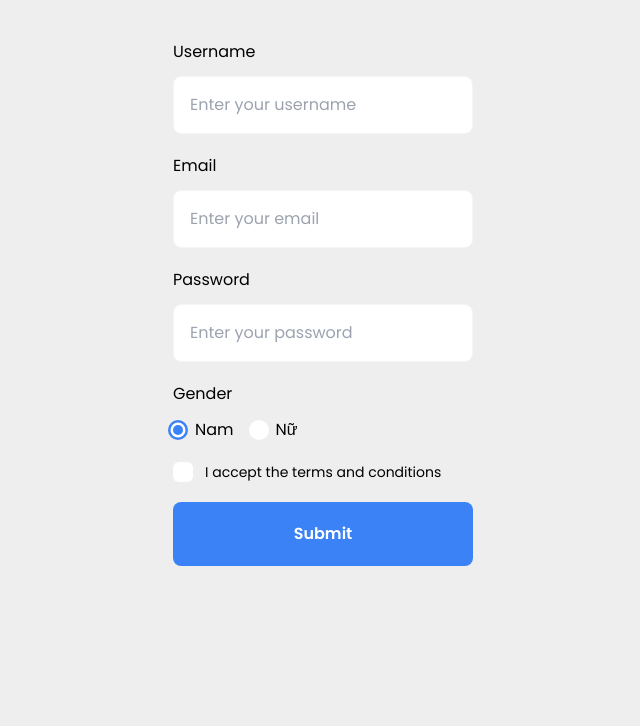
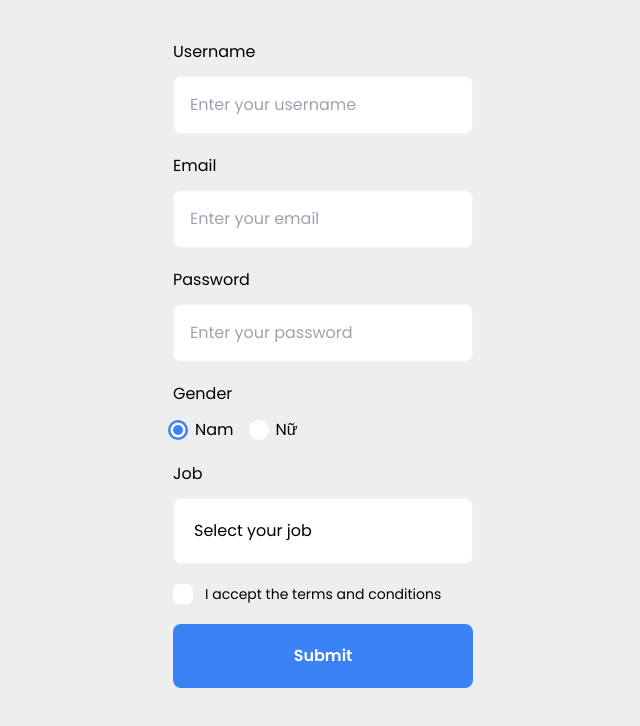
Before and after one commit to minhdanghorus/react-register-form, a React (Vite) app: page / in a window 1280 px wide. Shown: the top 726 px of the page, without its empty margins (317-957 px from the left). Built offline with nearby package versions, Linux system fonts and the light colour scheme.

Commit message:
b165: Thực hành Register Form với Formik - Custom Dropdown

```diff
--- /dev/null
+++ b/src/components/dropdown/DropdownFomik.jsx
@@ -0,0 +1,68 @@
+import React, { useEffect } from "react";
+import useClickOutSide from "../../hooks/useClickOutSide";
+import { useField } from "formik";
+
+const DropdownFomik = ({
+  labelText,
+  setValue,
+  name,
+  data,
+  dropdownLabel = "Select your job",
+  ...props
+}) => {
+  const { show, setShow, nodeRef } = useClickOutSide();
+  const [field, meta] = useField(props);
+  //   console.log(jobValue);
+
+  const handleClickDropdownItem = (e) => {
+    setValue(name, e.target.dataset.value);
+    setLabel(e.target.textContent);
+    setShow(false);
+  };
+
+  const [label, setLabel] = React.useState(dropdownLabel);
+  //   useEffect(() => {
+  //     if (jobValue === "") setLabel(dropdownLabel);
+  //   }, [jobValue]);
+  return (
+    <div className="flex flex-col gap-3 mb-5">
+      <label htmlFor={props.id} className=" cursor-pointer">
+        {labelText}
+      </label>
+      <div className=" relative" ref={nodeRef}>
+        <div
+          className="p-5 rounded-lg border border-gray-100 bg-white flex items-center justify-between cursor-pointer"
+          onClick={() => setShow(!show)}
+        >
+          <span>{label}</span>
+        </div>
+        <div
+          className={`absolute top-full left-0 w-full rounded-lg bg-white ${
+            show ? "" : "opacity-0 invisible"
+          }`}
+        >
+          {data &&
+            data.length > 0 &&
+            data.map((item, index) => (
+              <div
+                key={item.id}
+                className={`p-5 cursor-pointer hover:bg-gray-100 ${
+                  index === 0
+                    ? "rounded-t-lg"
+                    : index === data.length - 1
+                    ? "rounded-b-lg"
+                    : ""
+                }`}
+                onClick={handleClickDropdownItem}
+                data-value={item.name}
+              >
+                {item.text}
+              </div>
+            ))}
+        </div>
+      </div>
+    </div>
+  );
+};
+
+export default DropdownFomik;
--- a/src/components/form/RegisterFormik.jsx
+++ b/src/components/form/RegisterFormik.jsx
@@ -4,6 +4,25 @@ import { Formik } from "formik";
 import * as yup from "yup";
 import RadioFomik from "../radio/RadioFomik";
 import CheckboxFomik from "../checkbox/CheckboxFomik";
+import DropdownFomik from "../dropdown/DropdownFomik";
+
+const dropdownData = [
+  {
+    id: 1,
+    name: "teacher",
+    text: "Teacher",
+  },
+  {
+    id: 2,
+    name: "student",
+    text: "Student",
+  },
+  {
+    id: 3,
+    name: "doctor",
+    text: "Doctor",
+  },
+];
 
 const validationSchema = yup
   .object({
@@ -42,6 +61,7 @@ const validationSchema = yup
   .required();
 
 const RegisterFormik = () => {
+  const setValue = (name, value) => {};
   return (
     <Formik
       initialValues={{
@@ -106,6 +126,13 @@ const RegisterFormik = () => {
                 ></RadioFomik>
               </div>
             </div>
+            <DropdownFomik
+              labelText="Job"
+              setValue={setValue}
+              name="job"
+              data={dropdownData}
+              //   dropdownLabel="Select your job"
+            ></DropdownFomik>
             <CheckboxFomik name="term">
               I accept the terms and conditions
             </CheckboxFomik>
--- a/src/components/input/InputFormik.jsx
+++ b/src/components/input/InputFormik.jsx
@@ -7,7 +7,7 @@ const InputFormik = ({ label, ...props }) => {
 
   return (
     <div className="flex flex-col gap-3 mb-5">
-      <label htmlFor="username" className=" cursor-pointer">
+      <label htmlFor={props.name} className=" cursor-pointer">
         {label}
       </label>
       <input
```
